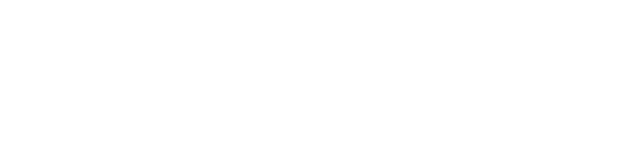
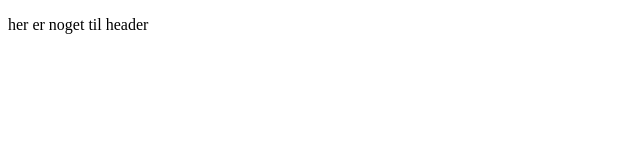
Before and after one commit to victorialydiaj/test-1, a plain HTML site: page index.html in a window 1280 px wide. Shown: the whole page, without its empty margins (0-640 px from the left). Drawn offline with Linux system fonts and the light colour scheme.

Commit message:
ny header
lidt fjol

```diff
--- a/index.html
+++ b/index.html
@@ -8,6 +8,9 @@
 </head>
 
 <body>
+    <header>
+        <p>her er noget til header</p>
+    </header>
 
 </body>
 
```
